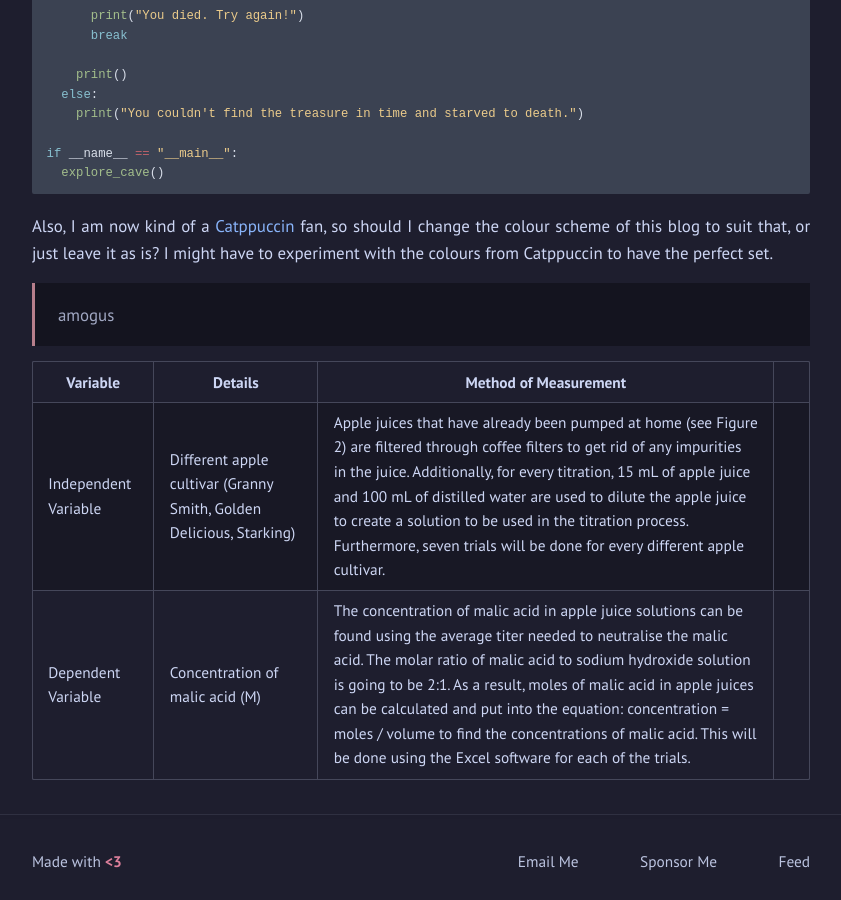
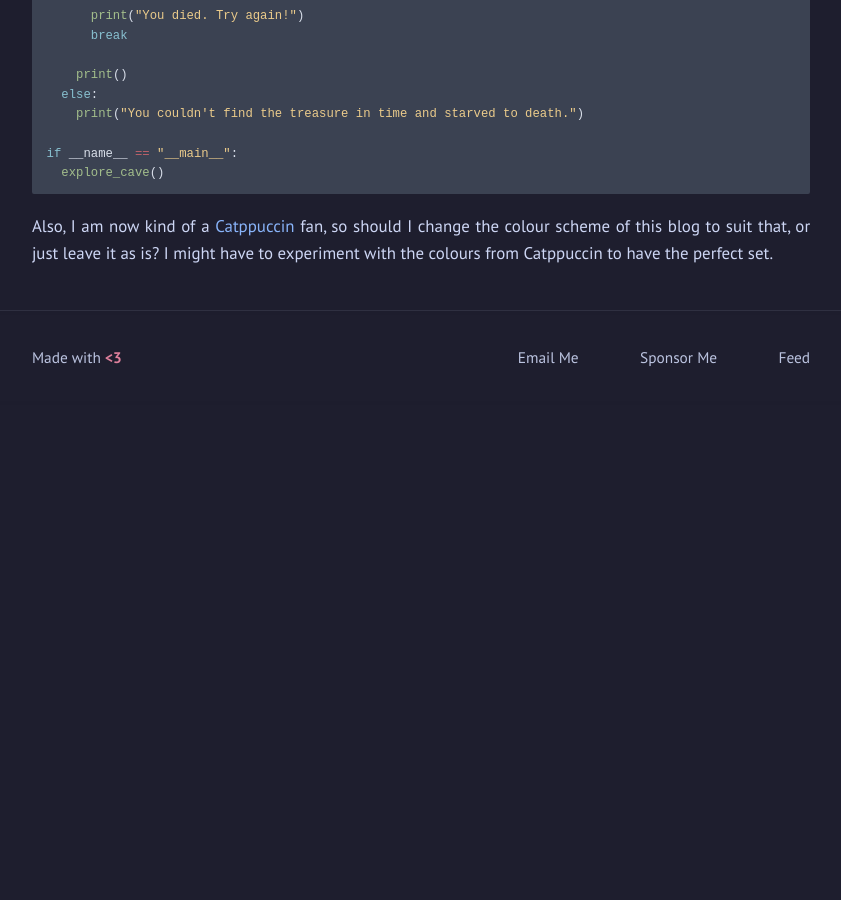
Before and after one commit to mkutay/deterministic-blog-old, a Jekyll site: the page built from _posts/2023-11-04-while-else.md, in a window 1280 px wide and 900 px high, scrolled down 2510 px. Shown: the whole window, without its empty margins (219-1060 px from the left). Built offline with Jekyll 4.4.1, drawn with Linux system fonts in a browser that asks for light colours; after the commit the page ends 2915 px from its top, so only the background shows below that.

````diff
--- a/_posts/2023-11-04-while-else.md
+++ b/_posts/2023-11-04-while-else.md
@@ -108,10 +108,3 @@
 ```
 
 Also, I am now kind of a [Catppuccin](https://github.com/catppuccin/catppuccin) fan, so should I change the colour scheme of this blog to suit that, or just leave it as is? I might have to experiment with the colours from Catppuccin to have the perfect set.
-
-> amogus
-
-| Variable             | Details                                                             | Method of Measurement                                                                                                                                                                                                                                                                                                                                                                                                                                       |
-| -------------------- | ------------------------------------------------------------------- | ----------------------------------------------------------------------------------------------------------------------------------------------------------------------------------------------------------------------------------------------------------------------------------------------------------------------------------------------------------------------------------------------------------------------------------------------------------- |
-| Independent Variable | Different apple cultivar (Granny Smith, Golden Delicious, Starking) | Apple juices that have already been pumped at home (see Figure 2) are filtered through coffee filters to get rid of any impurities in the juice. Additionally, for every titration, 15 mL of apple juice and 100 mL of distilled water are used to dilute the apple juice to create a solution to be used in the titration process. Furthermore, seven trials will be done for every different apple cultivar.                                                   |
-| Dependent Variable   | Concentration of malic acid (M)                                     | The concentration of malic acid in apple juice solutions can be found using the average titer needed to neutralise the malic acid. The molar ratio of malic acid to sodium hydroxide solution is going to be 2:1. As a result, moles of malic acid in apple juices can be calculated and put into the equation: concentration = moles / volume to find the concentrations of malic acid. This will be done using the Excel software for each of the trials. |                                                                                                                                                                                                                                                                                                                                                                                            |
````
